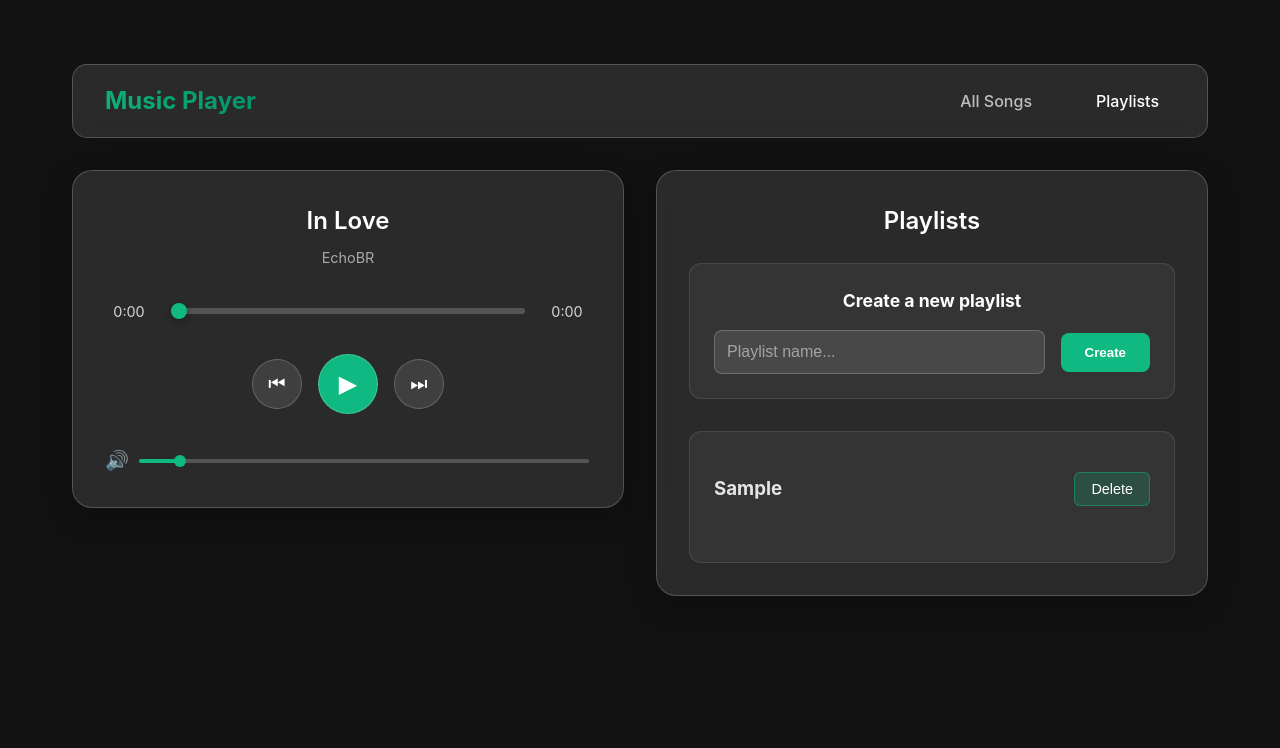
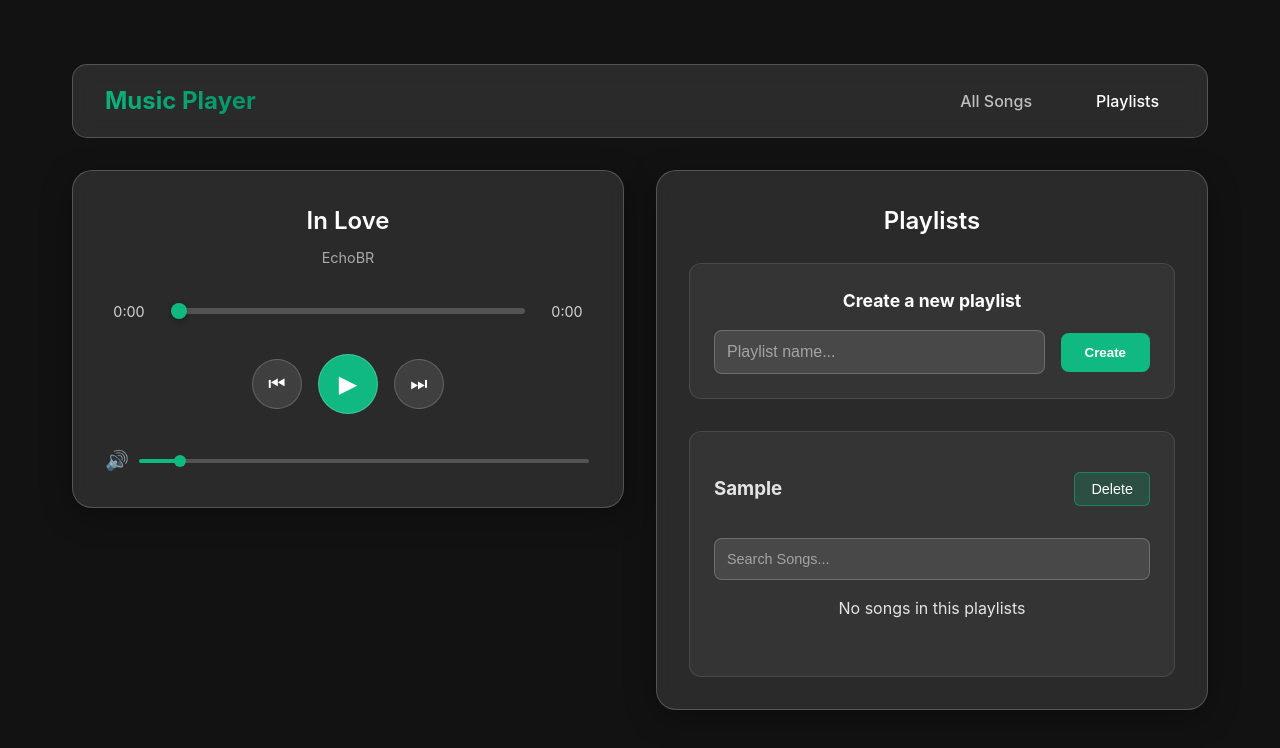
Before and after one commit to solo-exe/react-music-player, a React (Vite) app: page /playlists in a window 1280 px wide. Both pictures are taken after typing "Sample" into the empty fields and a click on the button "Create". Shown: the top 748 px of the page. Built offline with nearby package versions, Linux system fonts and the light colour scheme.

Commit message:
feat:add playlists to local storage

```diff
--- a/src/components/Playlists.jsx
+++ b/src/components/Playlists.jsx
@@ -4,14 +4,48 @@ import { useMusic } from '../contexts';
 const Playlists = () => {
 
     const [newPlaylistName, setNewPlaylistName] = useState("");
+    const [selectedPlaylist, setSelectedPlaylist] = useState(null);
+    const [searchQuery, setSearchQuery] = useState("");
+    const [showDropdown, setShowDropdown] = useState(false);
 
-    const { playlists, createPlaylist } = useMusic();
+    const { playlists, createPlaylist, allSongs, addSongToPlaylist, deletePlaylist, currentTrackIndex, handlePlaySong } = useMusic();
+
+    const filteredSongs = allSongs.filter((song) => {
+        const matches = (String(song.title).toLowerCase().includes(searchQuery.toLowerCase())
+            || String(song.artist).toLowerCase().includes(searchQuery.toLowerCase()))
+        const isAlreadyInPlaylist = selectedPlaylist?.songs.some((playlistSong) => playlistSong.id === song.id);
+        return (matches && !isAlreadyInPlaylist)
+    })
 
     const handleCreatePlaylist = () => {
         if (newPlaylistName.trim()) {
             createPlaylist(newPlaylistName.trim());
             setNewPlaylistName("");
         }
+    }
+
+    const handleAddSong = (song) => {
+        if (selectedPlaylist) {
+            addSongToPlaylist(selectedPlaylist.id, song);
+            setSearchQuery("");
+            setShowDropdown(false);
+        }
+    }
+
+    const handleDeletePlaylist = (playlistToDelete) => {
+        if (window.confirm(`Are you sure you want to delete the "${playlistToDelete.name}" playlist?`)) {
+            deletePlaylist(playlistToDelete.id);
+            if (selectedPlaylist?.id === playlistToDelete.id) {
+                setSelectedPlaylist(null);
+                setSearchQuery("");
+                setShowDropdown(false);
+            }
+        }
+    };
+
+    const handlePlayFromPlaylist = (song, doubleClick = false) => {
+        const globalIndex = allSongs.findIndex((s) => s.id === song.id);
+        handlePlaySong(song, globalIndex, doubleClick)
     }
 
     return (
@@ -33,15 +67,83 @@ const Playlists = () => {
             </div>
 
             <div className='playlists-list'>
-                {playlists.length === 0
+                {
+                    playlists.length === 0
                         ? (<p className='empty-message'>No playlists created yet</p>)
-                    : (playlists.map((playlist, key) => (
-                        <div className='playlist-item' key={key}>
+                        : (playlists.map((playlist) => (
+                            <div className='playlist-item' key={playlist.id}>
+
                                 <div className="playlist-header">
                                     <h3 className='playlist-title'>{playlist.name}</h3>
 
                                     <div className="playlist-actions">
-                                    <button className='delete-playlist-btn'>Delete</button>
+                                        <button
+                                            className='delete-playlist-btn'
+                                            onClick={() => handleDeletePlaylist(playlist)}
+                                        >
+                                            Delete
+                                        </button>
+                                    </div>
+                                </div>
+
+                                {/* Add Song Search */}
+                                <div className="add-song-section">
+                                    <div className="search-container">
+                                        <input
+                                            type="text"
+                                            placeholder="Search Songs..."
+                                            value={selectedPlaylist?.id === playlist.id ? searchQuery : ""}
+                                            onChange={(e) => {
+                                                setSearchQuery(e.target.value);
+                                                if (selectedPlaylist?.id !== playlist.id) setSelectedPlaylist(playlist);
+                                                setShowDropdown(e.target.value.length > 0);
+                                            }}
+                                            // onFocus={(e) => {
+                                            //     setSelectedPlaylist(playlist);
+                                            //     setShowDropdown(e.target.value.length > 0);
+                                            // }}
+                                            className='song-search-input'
+                                        />
+                                        {selectedPlaylist?.id === playlist.id && showDropdown && (
+                                            <div className="song-dropdown">
+                                                {filteredSongs.length === 0
+                                                    ? <div className="dropdpwn-item no-results">No results found </div>
+                                                    : <div className="dropdpwn-item">{filteredSongs
+                                                        .slice(0, 5)
+                                                        .map((song) => (
+                                                            <div
+                                                                key={song.id}
+                                                                className="dropdown-item"
+                                                                onClick={() => handleAddSong(song)}
+                                                            >
+                                                                <span className='song-title'>{song.title}</span>
+                                                                <span className='song-artist'>{song.artist}</span>
+                                                            </div>)
+                                                        )}</div>
+                                                }
+                                            </div>
+                                        )}
+
+                                        <div className='playlist-songs'>
+                                            {
+                                                playlist.songs.length === 0
+                                                    ? <p>No songs in this playlists</p>
+                                                    : playlist.songs.map((song, key) => (
+                                                        <div
+                                                            key={key}
+                                                            className={`playlist-song ${currentTrackIndex === allSongs.findIndex((s) => s.id === song.id) ? "active" : ""}`}
+                                                            onClick={() => handlePlayFromPlaylist(song)}
+                                                            onDoubleClick={() => handlePlayFromPlaylist(song, true)}
+                                                        >
+                                                            <div className="song-info">
+                                                                <span className="song-title">{song.title}</span>
+                                                                <span className="song-artist">{song.artist}</span>
+                                                            </div>
+                                                            <div className="song-duration">{song.duration}</div>
+                                                        </div>
+                                                    ))
+                                            }
+                                        </div>
                                     </div>
                                 </div>
                             </div>
--- a/src/contexts/MusicProvider.jsx
+++ b/src/contexts/MusicProvider.jsx
@@ -1,6 +1,7 @@
 import { useState, useCallback } from "react";
 import { MusicContext } from ".";
 import { songs } from "./songData";
+import { useEffect } from "react";
 
 
 export const MusicProvider = ({ children }) => {
@@ -12,7 +13,24 @@ export const MusicProvider = ({ children }) => {
     const [duration, setDuration] = useState(0);
     const [isPlaying, setIsPlaying] = useState(false);
     const [volume, setVolume] = useState(0.08);
-    const [playlists, setPlaylists] = useState([]);
+
+    const [playlists, setPlaylists] = useState(() => {
+        try {
+            const savedPlaylists = localStorage.getItem("musicPlayerPlaylists");
+            return savedPlaylists ? JSON.parse(savedPlaylists) : [];
+        } catch (error) {
+            console.error("Could not load playlists from local storage", error);
+            return [];
+        }
+    });
+
+    useEffect(() => {
+        try {
+            localStorage.setItem("musicPlayerPlaylists", JSON.stringify(playlists));
+        } catch (error) {
+            console.error("Could not save playlists to local storage", error);
+        }
+    }, [playlists]);
 
     const play = () => setIsPlaying(true)
     const pause = () => setIsPlaying(false);
@@ -42,14 +60,25 @@ export const MusicProvider = ({ children }) => {
     }, [allSongs, isPlaying]);
 
     const createPlaylist = useCallback((name) => {
-        const newPlaylist = {
-            id: Date.now(),
-            name,
-            songs: [],
-        }
+        if (playlists.some((playlist) => playlist.name === name)) {
+            alert("Playlist with this name already exists");
+            return;
+        };
+        const newPlaylist = { id: Date.now(), name, songs: [], }
+        setPlaylists((prev) => [...prev, newPlaylist])
+    }, [playlists]);
 
-        setPlaylists((prev) => [...prev, newPlaylist])
-    }, []);
+    const deletePlaylist = (playlistId) => {
+        setPlaylists((prev) => prev.filter((playlist) => playlist.id !== playlistId))
+    }
+
+    const addSongToPlaylist = (playlistId, song) => {
+        setPlaylists((prev) => prev.map(playlist => {
+            if (playlist.id === playlistId) {
+                return { ...playlist, songs: [...playlist.songs, song] }
+            } else return playlist;
+        }))
+    }
 
     const formatTime = useCallback((time) => {
         if (isNaN(time) || !time) return "0:00";
@@ -77,6 +106,8 @@ export const MusicProvider = ({ children }) => {
         play,
         pause,
         createPlaylist,
+        addSongToPlaylist,
+        deletePlaylist
     }}>
         {children}
     </MusicContext.Provider>
```
Lines whose indentation alone changed are shown as unchanged.
